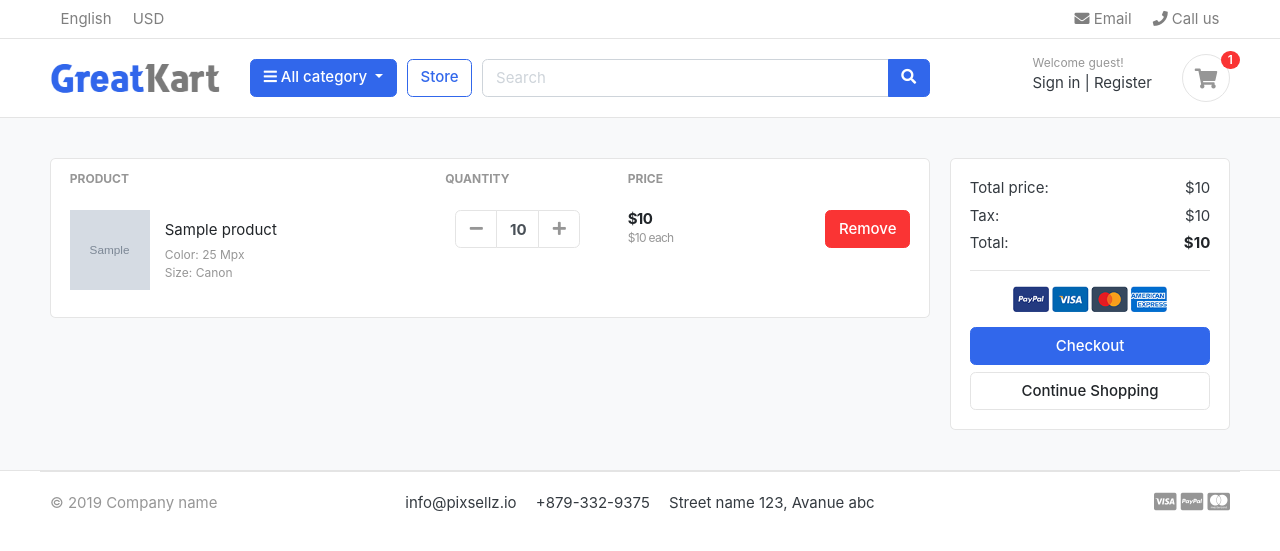
After one commit to baraiyarajat/ecommerce_website, a Django app: template templates/store/cart.html in a window 1280 px wide. The commit adds this page. Shown: the top 551 px of the page. Run offline with Django 3.2, Linux system fonts and the light colour scheme; the template is opened without the code that fills it: most values are stand-ins (such as "Sample title", 1, 10 or a date in 2020); grey boxes marked "Sample" are stand-in pictures; some libraries are stand-ins or nearby versions; some web fonts are replaced.

Commit message:
-Search Function -Cart -Store Paginator

```diff
--- a/ecommerce_website/settings.py
+++ b/ecommerce_website/settings.py
@@ -40,6 +40,7 @@ INSTALLED_APPS = [
     'category',
     'accounts',
     'store',
+    'carts',
 ]
 
 MIDDLEWARE = [
@@ -66,6 +67,7 @@ TEMPLATES = [
                 'django.contrib.auth.context_processors.auth',
                 'django.contrib.messages.context_processors.messages',
                 'category.context_processors.menu_links',                   # Needed in all the templates, so used as context processor
+                'carts.context_processors.counter',
             ],
         },
     },
--- a/ecommerce_website/urls.py
+++ b/ecommerce_website/urls.py
@@ -19,10 +19,9 @@ from django.conf.urls.static import static
 from django.conf import settings
 from . import views
 
-
-
 urlpatterns = [
                   path('admin/', admin.site.urls),
                   path('', views.home, name='home'),
                   path('store/', include('store.urls')),
+                  path('cart/', include('carts.urls')),
               ] + static(settings.MEDIA_URL, document_root=settings.MEDIA_ROOT)
--- a/store/urls.py
+++ b/store/urls.py
@@ -3,6 +3,7 @@ from . import views
 
 urlpatterns = [
     path('', views.store, name='store'),
-    path('<slug:category_slug>/', views.store, name='products_by_category'),
-    path('<slug:category_slug>/<slug:product_slug>', views.product_details, name='product_detail'),
+    path('category/<slug:category_slug>/', views.store, name='products_by_category'),
+    path('category/<slug:category_slug>/<slug:product_slug>', views.product_details, name='product_detail'),
+    path('search/', views.search, name='search'),
 ]
--- a/templates/includes/navbar.html
+++ b/templates/includes/navbar.html
@@ -47,9 +47,9 @@
 	</div> <!-- col.// -->
 	<a href="{% url 'store' %}" class="btn btn-outline-primary">Store</a>
 	<div class="col-lg  col-md-6 col-sm-12 col">
-		<form action="#" class="search">
+		<form action="{% url 'search' %}" class="search" method="GET">
 			<div class="input-group w-100">
-			    <input type="text" class="form-control" style="width:60%;" placeholder="Search">
+			    <input type="text" class="form-control" style="width:60%;" placeholder="Search" name="keyword">
 
 			    <div class="input-group-append">
 			      <button class="btn btn-primary" type="submit">
@@ -68,9 +68,9 @@
 							<a href="./register.html"> Register</a>
 						</div>
 					</div>
-					<a href="./cart.html" class="widget-header pl-3 ml-3">
+					<a href="{% url 'cart' %}" class="widget-header pl-3 ml-3">
 						<div class="icon icon-sm rounded-circle border"><i class="fa fa-shopping-cart"></i></div>
-						<span class="badge badge-pill badge-danger notify">0</span>
+						<span class="badge badge-pill badge-danger notify">{{ cart_count }}</span>
 					</a>
 				</div> <!-- widgets-wrap.// -->
 			</div> <!-- col.// -->
--- /dev/null
+++ b/templates/store/cart.html
@@ -0,0 +1,113 @@
+{% extends 'base.html' %}
+{% load static %}
+
+{% block content %}
+<section class="section-content padding-y bg">
+<div class="container">
+
+<!-- ============================ COMPONENT 1 ================================= -->
+{% if not cart_items %}
+	<h2 class="text-center" > Uh...Oh. Your shopping cart is empty. </h2>
+	<br>
+	<div class="text-center">
+		<a href="{% url 'store' %}" class="btn btn-primary" > Continue Shopping </a>
+
+	</div>
+
+{% else %}
+<div class="row">
+	<aside class="col-lg-9">
+<div class="card">
+<table class="table table-borderless table-shopping-cart">
+<thead class="text-muted">
+<tr class="small text-uppercase">
+  <th scope="col">Product</th>
+  <th scope="col" width="120">Quantity</th>
+  <th scope="col" width="120">Price</th>
+  <th scope="col" class="text-right" width="200"> </th>
+</tr>
+</thead>
+<tbody>
+
+{% for item in cart_items %}
+
+<tr>
+	<td>
+		<figure class="itemside align-items-center">
+			<div class="aside"><img src="{{ item.product.image.url }}" class="img-sm"></div>
+			<figcaption class="info">
+				<a href="{{ item.product.get_url }}" class="title text-dark">{{ item.product.product_name }}</a>
+				<p class="text-muted small">Color: 25 Mpx <br> Size: Canon</p>
+			</figcaption>
+		</figure>
+	</td>
+	<td>
+		<!-- col.// -->
+					<div class="col">
+						<div class="input-group input-spinner">
+							<div class="input-group-prepend">
+							<a  href="{% url 'remove_from_cart' item.product.id %}" class="btn btn-light" type="button" id="button-plus"> <i class="fa fa-minus"></i> </a>
+							</div>
+							<input type="text" class="form-control"  value="{{item.quantity}}">
+							<div class="input-group-append">
+							<a href="{% url 'add_to_cart' item.product.id %}" class="btn btn-light" type="button" id="button-minus"> <i class="fa fa-plus"></i> </a>
+							</div>
+						</div> <!-- input-group.// -->
+					</div> <!-- col.// -->
+	</td>
+	<td>
+		<div class="price-wrap">
+			<var class="price">${{item.sub_total}}</var>
+			<small class="text-muted"> ${{item.product.price}} each </small>
+		</div> <!-- price-wrap .// -->
+	</td>
+	<td class="text-right">
+	<a href="{% url 'remove_item_from_cart' item.product.id %}" class="btn btn-danger"> Remove</a>
+	</td>
+</tr>
+
+{% endfor %}
+
+</tbody>
+</table>
+</div> <!-- card.// -->
+
+	</aside> <!-- col.// -->
+	<aside class="col-lg-3">
+
+		<div class="card">
+		<div class="card-body">
+			<dl class="dlist-align">
+			  <dt>Total price:</dt>
+			  <dd class="text-right">${{total}}</dd>
+			</dl>
+			<dl class="dlist-align">
+			  <dt>Tax:</dt>
+			  <dd class="text-right"> ${{tax}}</dd>
+			</dl>
+			<dl class="dlist-align">
+			  <dt>Total:</dt>
+			  <dd class="text-right text-dark b"><strong>${{grand_total}}</strong></dd>
+			</dl>
+			<hr>
+			<p class="text-center mb-3">
+				<img src="{% static './images/misc/payments.png' %}" height="26">
+			</p>
+			<a href="./place-order.html" class="btn btn-primary btn-block"> Checkout </a>
+			<a href="{% url 'store' %}" class="btn btn-light btn-block">Continue Shopping</a>
+		</div> <!-- card-body.// -->
+		</div> <!-- card.// -->
+
+</aside> <!-- col.// -->
+
+
+</div> <!-- row.// -->
+
+
+{% endif %}
+<!-- ============================ COMPONENT 1 END .// ================================= -->
+
+</div> <!-- container .//  -->
+</section>
+
+{% endblock %}
```
Also changed, not shown: carts/context_processors.py (added, +19 -0 lines), carts/urls.py (added, +9 -0 lines), store/views.py (+26 -3 lines), templates/store/product_details.html (+6 -1 lines), templates/store/store.html (+32 -5 lines).
